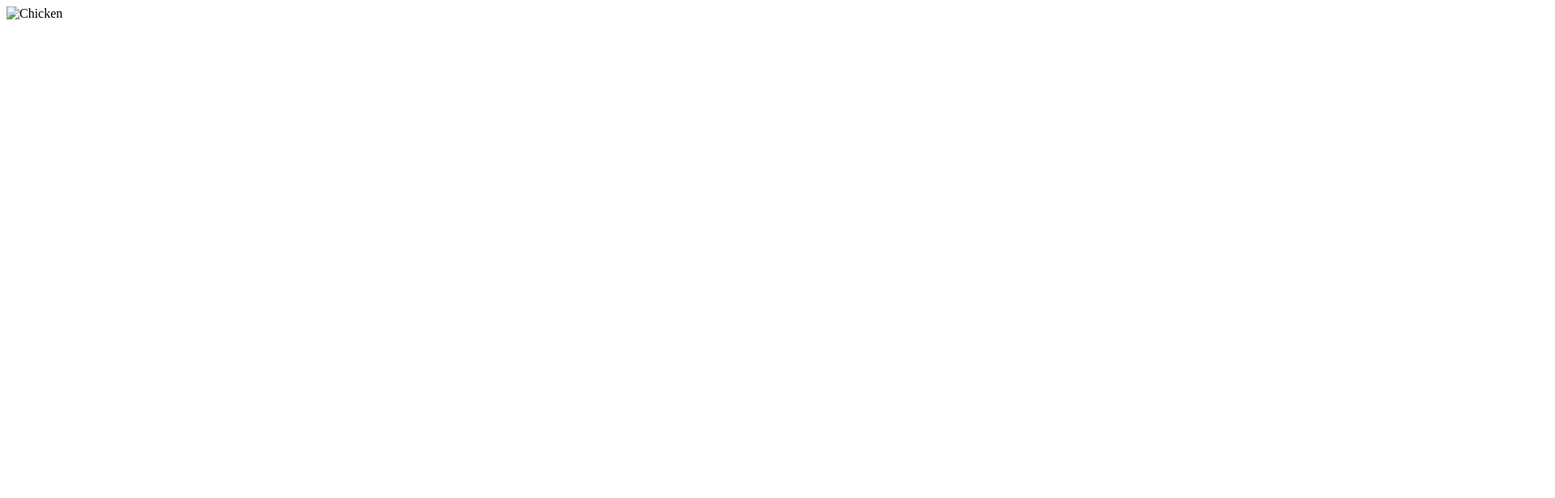
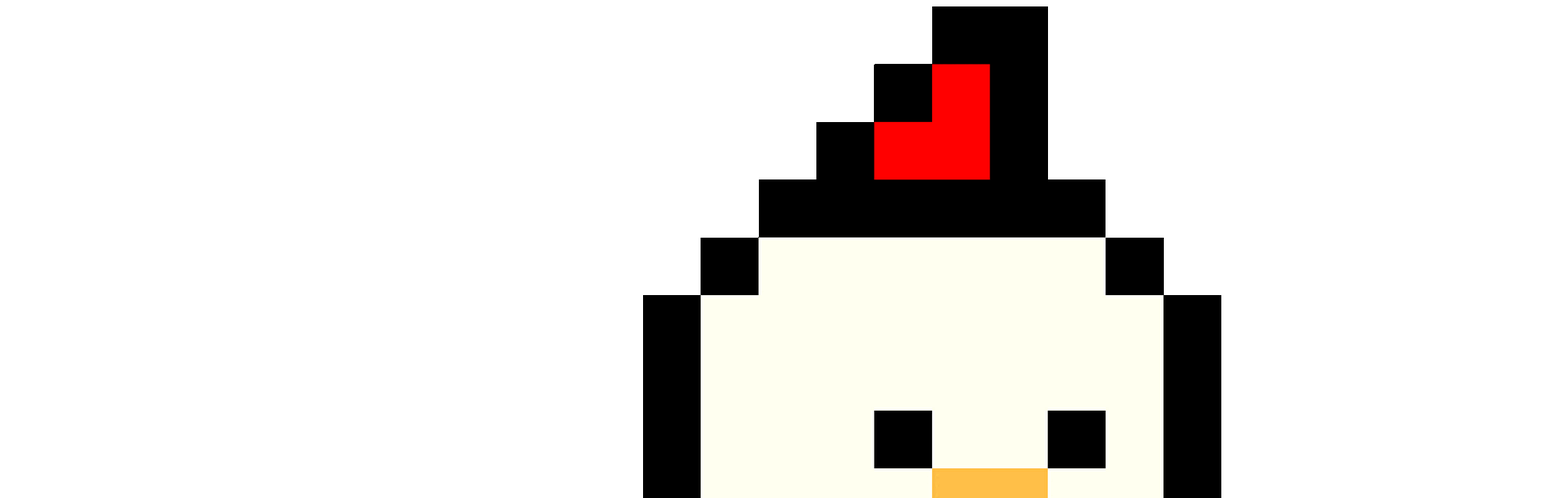
Before and after one commit to nakayamakinnnikunn-purotann/Chickensurvival, a plain HTML site: page index.html in a window 1280 px wide. Shown: the top 616 px of the page at 81% size, 1920 px wide, since content can reach past the window. Drawn offline with Linux system fonts and the light colour scheme.

Commit message:
Update index.html

```diff
--- a/index.html
+++ b/index.html
@@ -8,7 +8,7 @@
   </style>
 </head>
 <body>
-  <img id="chicken" src="Rightwalk.gif" alt="Chicken" />
+  <img id="chicken" src="images/Rightwalk.gif" alt="Chicken" />
 
   <script>
     // 画像の初期位置と移動量
```
